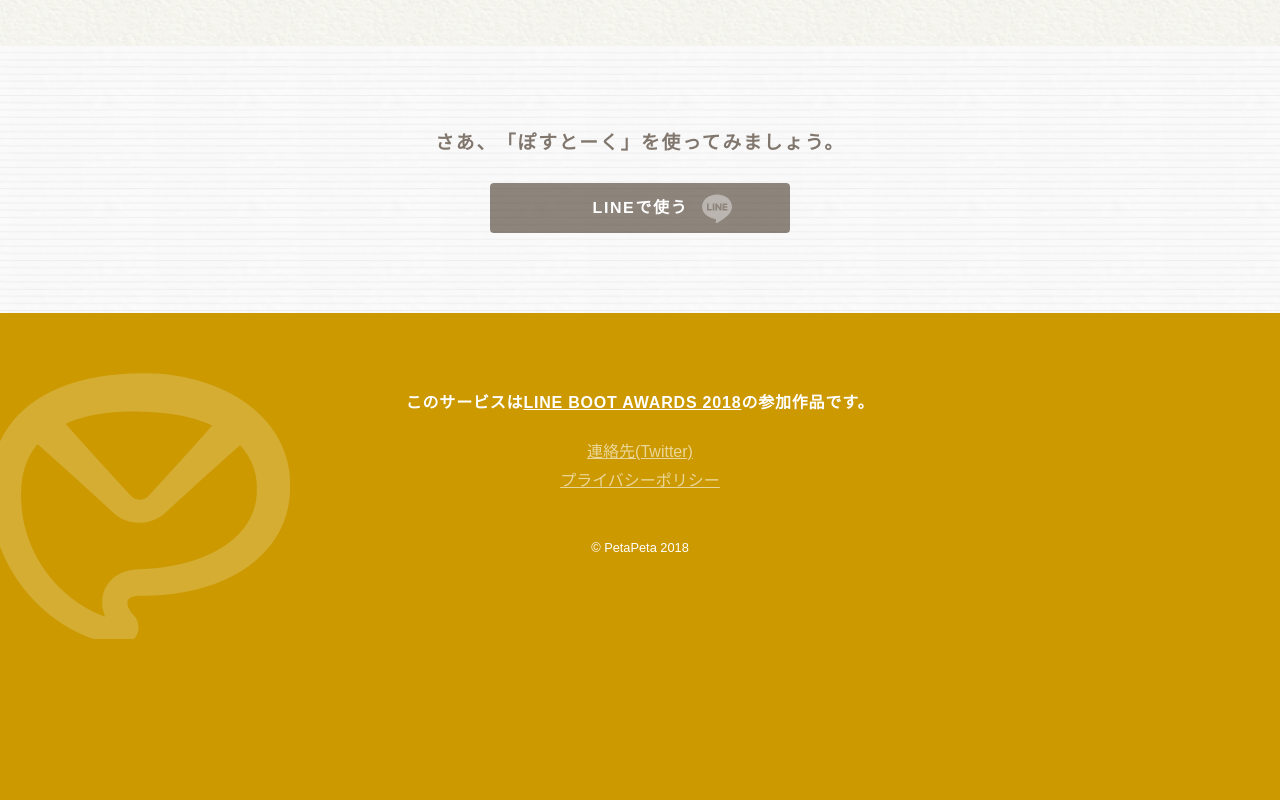
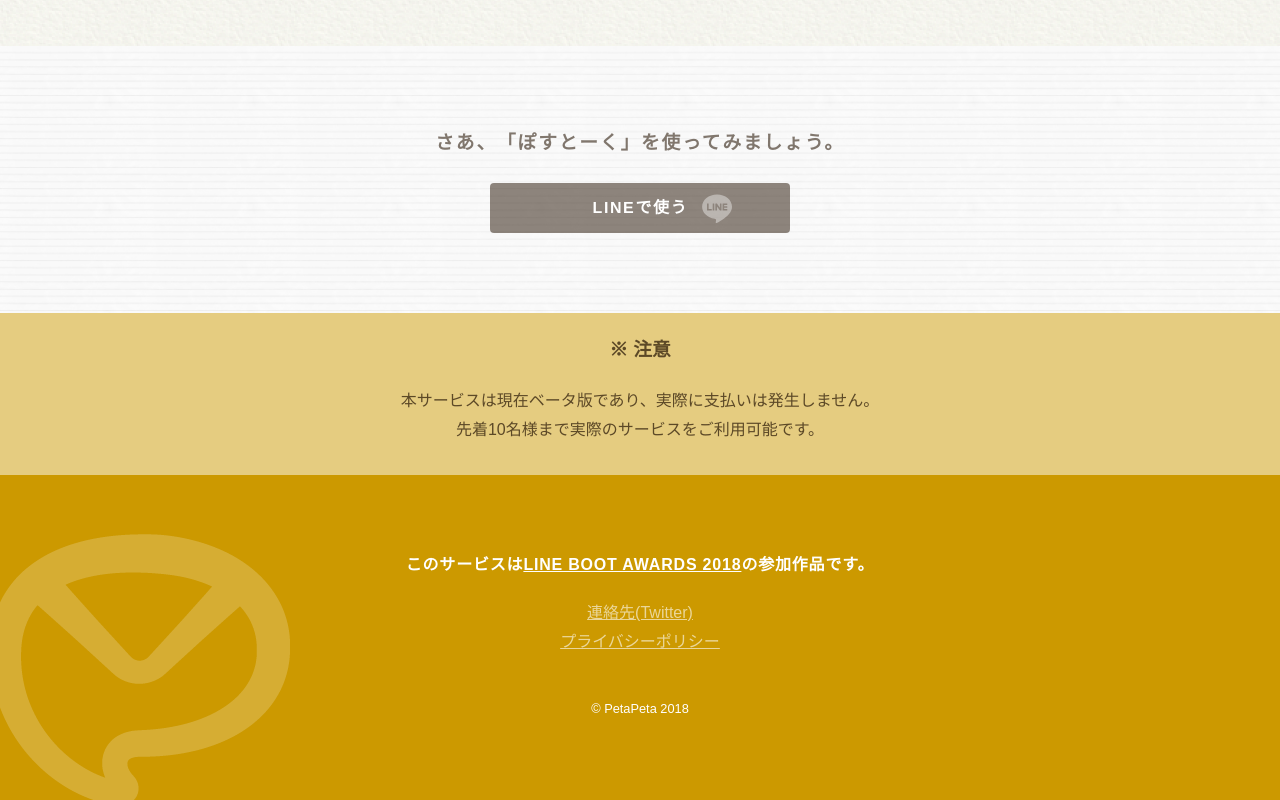
Before and after one commit to rilmayer/post-talk, a website: page docs/index.html in a window 1280 px wide. Shown: the part 2745-3545 px from the top of the page. Before the commit the page ends 3384 px from the top, so only its background shows below. Drawn offline with Linux system fonts and the light colour scheme; a web font is replaced by a local one.

Commit message:
add warning

```diff
--- a/docs/index.html
+++ b/docs/index.html
@@ -101,6 +101,30 @@
     </a>
   </section>
 
+
+  <div id="warning">
+    <h3>※ 注意</h3>
+    <p>本サービスは現在ベータ版であり、実際に支払いは発生しません。<br>先着10名様まで実際のサービスをご利用可能です。</p>
+    <style>
+      #warning{
+        text-align: center;
+        background: rgba(255,255,255,.5);
+        padding: 2rem 0 3rem;
+      }
+      #warning h3{
+        margin: 0;
+      }
+      #warning p{
+        margin: 2rem 1rem 0;
+      }
+      @media (max-width: 480px){
+        br{
+          display: none;
+        }
+      }
+    </style>
+  </div>
+
   <footer>
     <p>このサービスは<br><a href="https://www.line-community.me/awards/" target="_brank">LINE BOOT AWARDS 2018</a><br>の参加作品です。</p>
     <nav>
```
Also changed, not shown: 1 other file.
